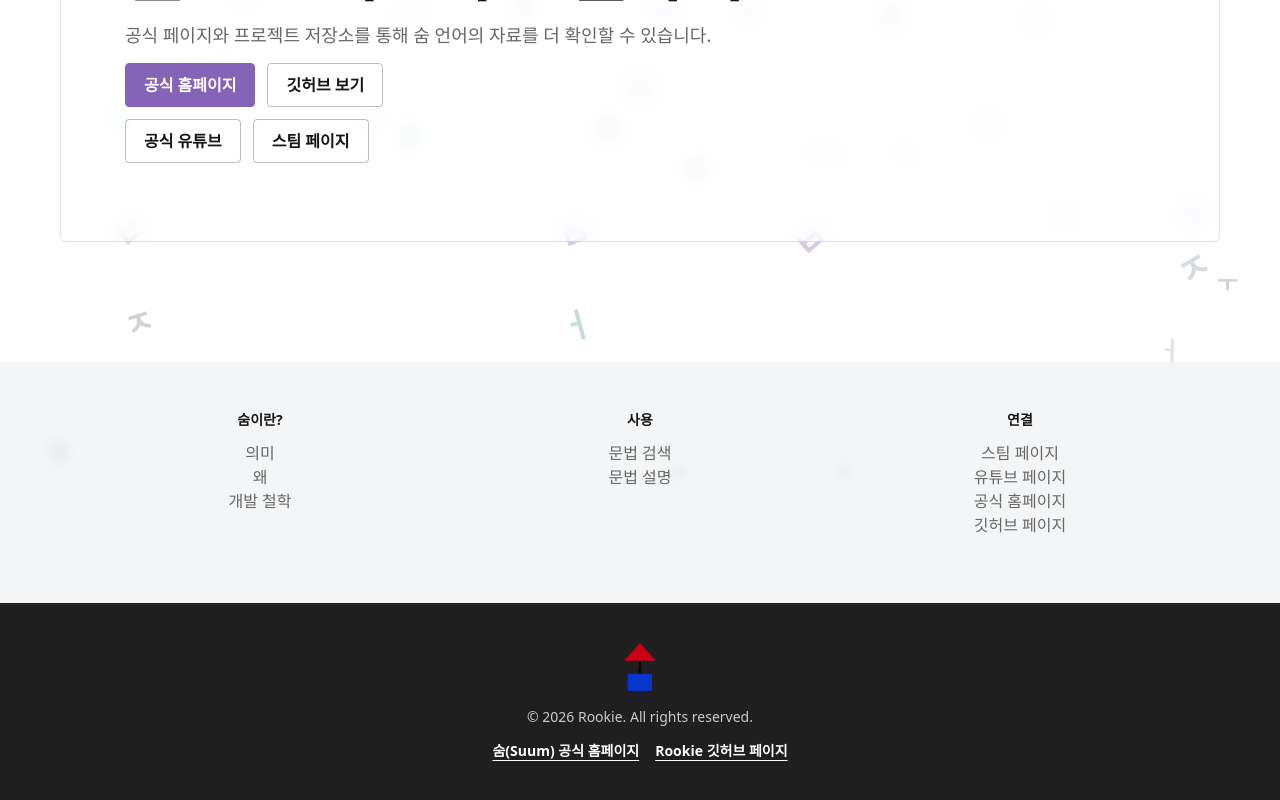
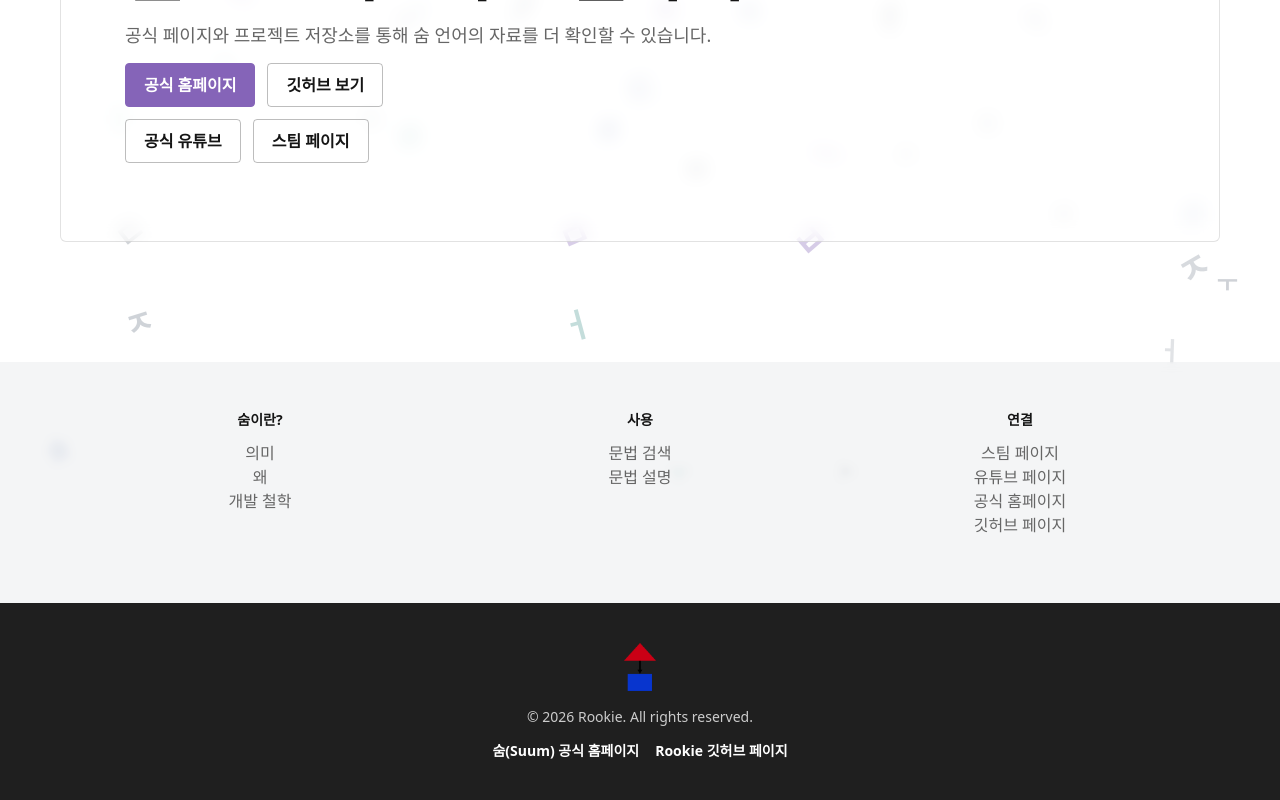
Before and after one commit to bhy0426/Rookie, a React (Vite) app: page /#/connect in a window 1280 px wide. Shown: the part 298-1098 px from the top of the page. Built offline with nearby package versions, Linux system fonts and the light colour scheme; a web font is replaced by a local one.

Commit message:
last_deploy___

```diff
--- a/src/components/Footer.tsx
+++ b/src/components/Footer.tsx
@@ -22,10 +22,10 @@ const Footer = () => (
     {/* <img src={icon} className="footer-img"></img> */}
     <p className="footer-text">© 2026 Rookie. All rights reserved.</p>
     <div className="footer-links">
-      <a href="https://suum.pro/" target="_blank">숨(Suum) 공식 홈페이지</a>
+      <a href="https://suum.pro/" target="_blank" className="text-decoration-none">숨(Suum) 공식 홈페이지</a>
     </div>
     <div className="footer-links">
-      <a href="https://github.com/bhy0426/Rookie" target="_blank">Rookie 깃허브 페이지</a>
+      <a href="https://github.com/bhy0426/Rookie" target="_blank" className="text-decoration-none">Rookie 깃허브 페이지</a>
     </div>
   </div>
 </footer>
--- a/src/pages/about/AboutPage.tsx
+++ b/src/pages/about/AboutPage.tsx
@@ -86,7 +86,7 @@ const AboutPage: React.FC = () => {
           </div>
         </section>
         <section className={`${isVisibleArrow ? "about_arrow_visible" : "about_arrow_hidden"} d-flex justify-content-center align-items-center pt-5 pb-5`}>
-          <img src="about/about_down_arrow.png" />
+          <img src="about/about_img0.png" />
         </section>
       </section>
 
```
Also changed, not shown: public/about/about_img0.png (renamed from public/about/about_down_arrow.png), public/about/about_img2.png (added).
